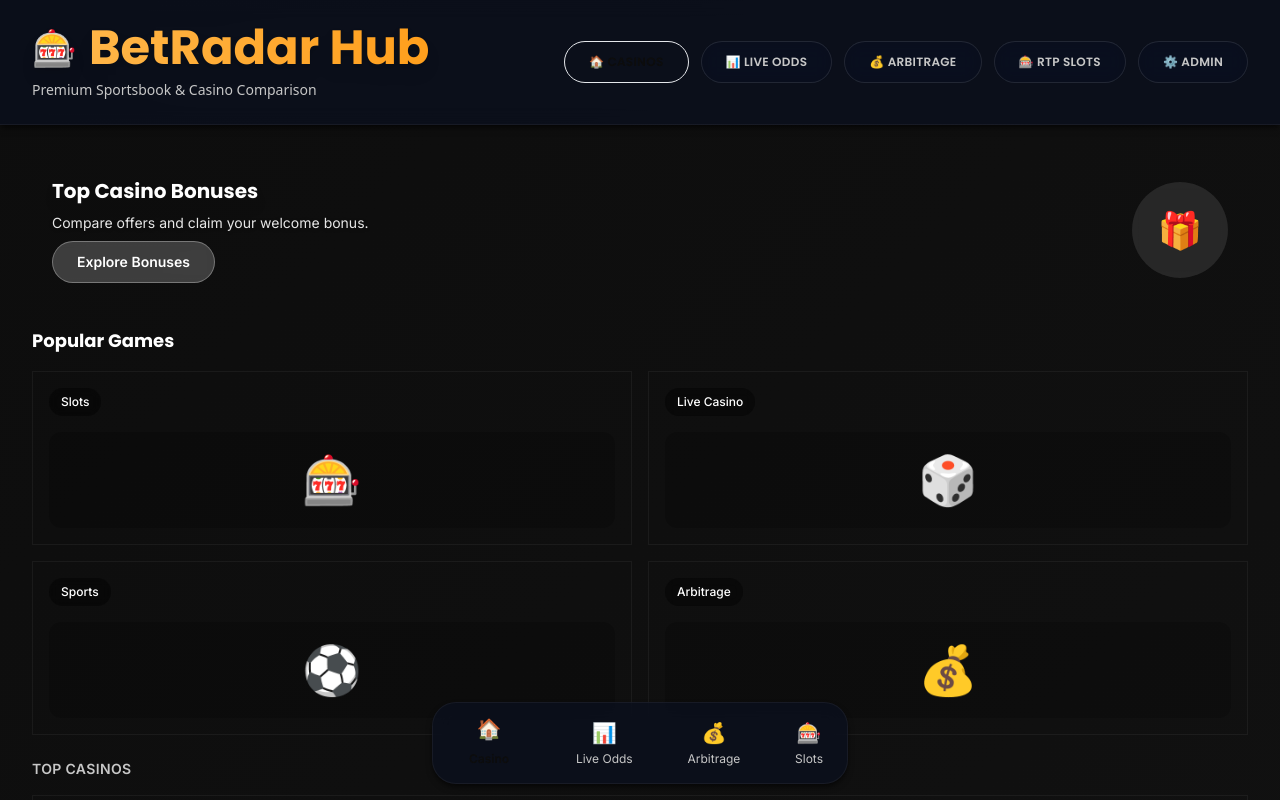
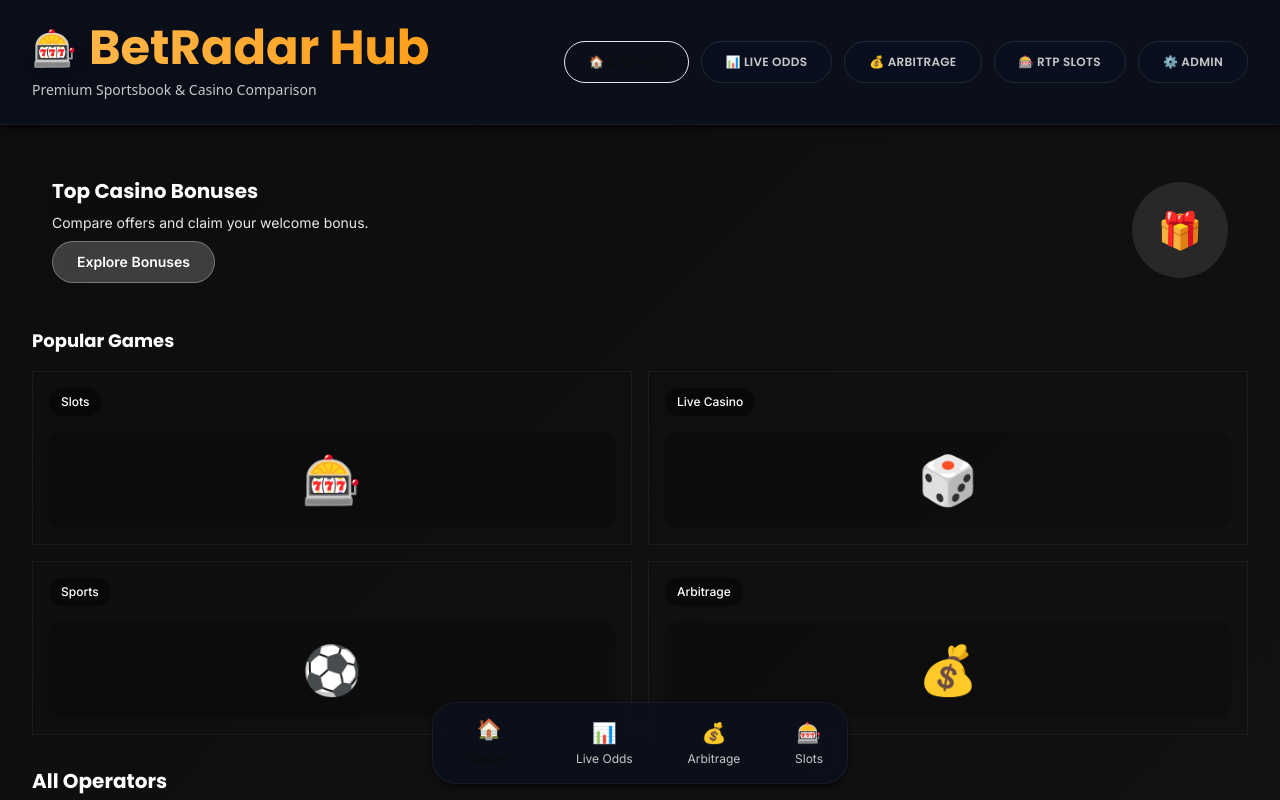
Before and after one commit to oddspulse/Oddspulse, a Next.js app: page / in a window 1280 px wide. Shown: the top 800 px of the page. Built offline with nearby package versions, Linux system fonts and the light colour scheme.

Commit message:
UI: Remove Top Casinos section from homepage
- Remove CasinoList component import and usage
- Cleaner homepage layout focusing on game grid and operator comparison

```diff
--- a/src/app/page.tsx
+++ b/src/app/page.tsx
@@ -5,7 +5,6 @@ import Navigation from '@/components/Navigation';
 import { AppNavigation } from '@/components/AppNavigation';
 import { PromoBanner } from '@/components/PromoBanner';
 import { GameGrid } from '@/components/GameGrid';
-import { CasinoList } from '@/components/CasinoList';
 import OperatorCard from '@/components/OperatorCard';
 import FilterBar from '@/components/FilterBar';
 import { Operator } from '@/lib/types';
@@ -87,9 +86,6 @@ export default function HomePage() {
 
         {/* Game Grid */}
         <GameGrid />
-
-        {/* Casino List */}
-        <CasinoList />
 
         {/* Original Operators Section */}
         <div className="mt-8">
```
